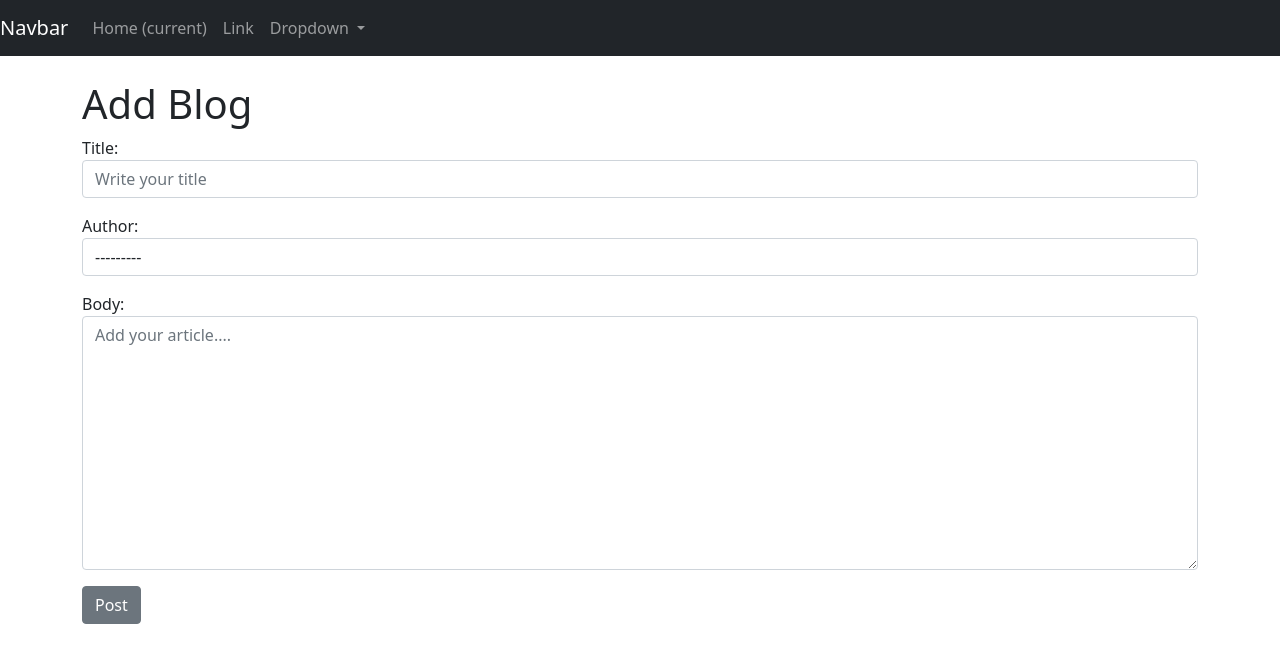
After one commit to Atypical3991/blogger-application, a Django app: page /article/ in a window 1280 px wide. The commit adds this page. Shown: the top 663 px of the page. Run offline with Django 4.2, Linux system fonts and the light colour scheme.

Commit message:
code refactored

```diff
--- /dev/null
+++ b/blog/ablog/forms.py
@@ -0,0 +1,21 @@
+from django import forms
+from .models import Post
+
+class PostForm(forms.ModelForm):
+    class Meta:
+        model = Post
+        fields = ('title','author', 'body')
+        widgets = {
+            'title' : forms.TextInput(attrs={'class' : 'form-control', 'placeholder' : 'Write your title'}),
+            'author': forms.Select(attrs={'class': 'form-control'}),
+            'body': forms.Textarea(attrs={'class': 'form-control', 'placeholder' : 'Add your article....'})
+        }
+
+class EditForm(forms.ModelForm):
+    class Meta:
+        model = Post
+        fields = ('title', 'body')
+        widgets = {
+            'title': forms.TextInput(attrs={'class': 'form-control', 'placeholder': 'Write your title'}),
+            'body': forms.Textarea(attrs={'class': 'form-control', 'placeholder': 'Add your article....'})
+        }
--- a/blog/ablog/models.py
+++ b/blog/ablog/models.py
@@ -1,5 +1,6 @@
 from django.db import models
 from django.contrib.auth.models import User
+from django.urls import reverse
 
 
 class Post(models.Model):
@@ -9,3 +10,6 @@ class Post(models.Model):
 
     def __str__(self):
         return self.title + ' | ' + str(self.author)
+
+    def get_absolute_url(self):
+        return  reverse('article-detail',args=(str(self.id)))
--- /dev/null
+++ b/blog/ablog/templates/add_blog.html
@@ -0,0 +1,15 @@
+{% extends 'base.html' %}
+
+{% block title %} Add Blog {% endblock%}
+{% block content%}
+<h1>Add Blog</h1>
+<div class="form-group">
+    <form method="POST">
+        {% csrf_token%}
+        {{form.as_p}}
+        <button class="btn btn-secondary">Post</button>
+    </form>
+</div>
+
+
+{% endblock %}
--- a/blog/ablog/templates/base.html
+++ b/blog/ablog/templates/base.html
@@ -24,7 +24,7 @@
         <a class="nav-link" href="#">Home <span class="sr-only">(current)</span></a>
       </li>
       <li class="nav-item">
-        <a class="nav-link" href="#">Link</a>
+        <a class="nav-link" href="{% url 'add-article' %}">Link</a>
       </li>
       <li class="nav-item dropdown">
         <a class="nav-link dropdown-toggle" href="#" role="button" data-toggle="dropdown" aria-expanded="false">
--- a/blog/ablog/templates/home.html
+++ b/blog/ablog/templates/home.html
@@ -6,7 +6,7 @@
 
 <ul>
 {% for post in object_list %}
-    <li> <a href="{% url 'article-detail' post.pk %}"> {{ post.title }}</a> - {{ post.author }}<br/>
+    <li> <a href="{% url 'article-detail' post.pk %}"> {{ post.title }}</a> - {{ post.author.first_name }} {{ post.author.last_name }} <a href="{% url 'article-edit' post.id%}">Edit</a><br/>
     {{ post.body }}
 {% endfor %}
 </ul>
--- a/blog/ablog/urls.py
+++ b/blog/ablog/urls.py
@@ -16,10 +16,13 @@ Including another URLconf
 
 from django.urls import path
 from . import views
-from .views import HomeView, ArticleDetailView
+from .views import HomeView, ArticleDetailView, AddArticle, UpdateArticle
 
 urlpatterns = [
     # path('', views.home, name='home')
     path('', HomeView.as_view(), name='home'),
-    path('article/<int:pk>', ArticleDetailView.as_view(), name='article-detail')
+    path('article/<int:pk>', ArticleDetailView.as_view(), name='article-detail'),
+    path('article/', AddArticle.as_view(), name='add-article'),
+    path('article/edit/<int:pk>', UpdateArticle.as_view(), name='article-edit'),
+
 ]
--- a/blog/ablog/views.py
+++ b/blog/ablog/views.py
@@ -1,6 +1,7 @@
 from django.shortcuts import render
-from django.views.generic import ListView, DetailView
+from django.views.generic import ListView, DetailView, CreateView, UpdateView, DeleteView
 from .models import Post
+from .forms import PostForm, EditForm
 
 # def home(request):
 #     return render(request, 'home.html', {})
@@ -13,3 +14,19 @@ class HomeView(ListView):
 class ArticleDetailView(DetailView):
     model = Post
     template_name = 'article_detail.html'
+
+class AddArticle(CreateView):
+    model = Post
+    form_class = PostForm
+    template_name = 'add_blog.html'
+    # fields = '__all__'
+
+class UpdateArticle(UpdateView):
+    model = Post
+    form_class = EditForm
+    template_name = 'update_blog.html'
+
+class DeleteArticle(DeleteView):
+    model = Post
+    form_class = EditForm
+    template_name = 'update_blog.html'
```
Also changed, not shown: blog/ablog/templates/update_blog.html (added, +15 -0 lines).
